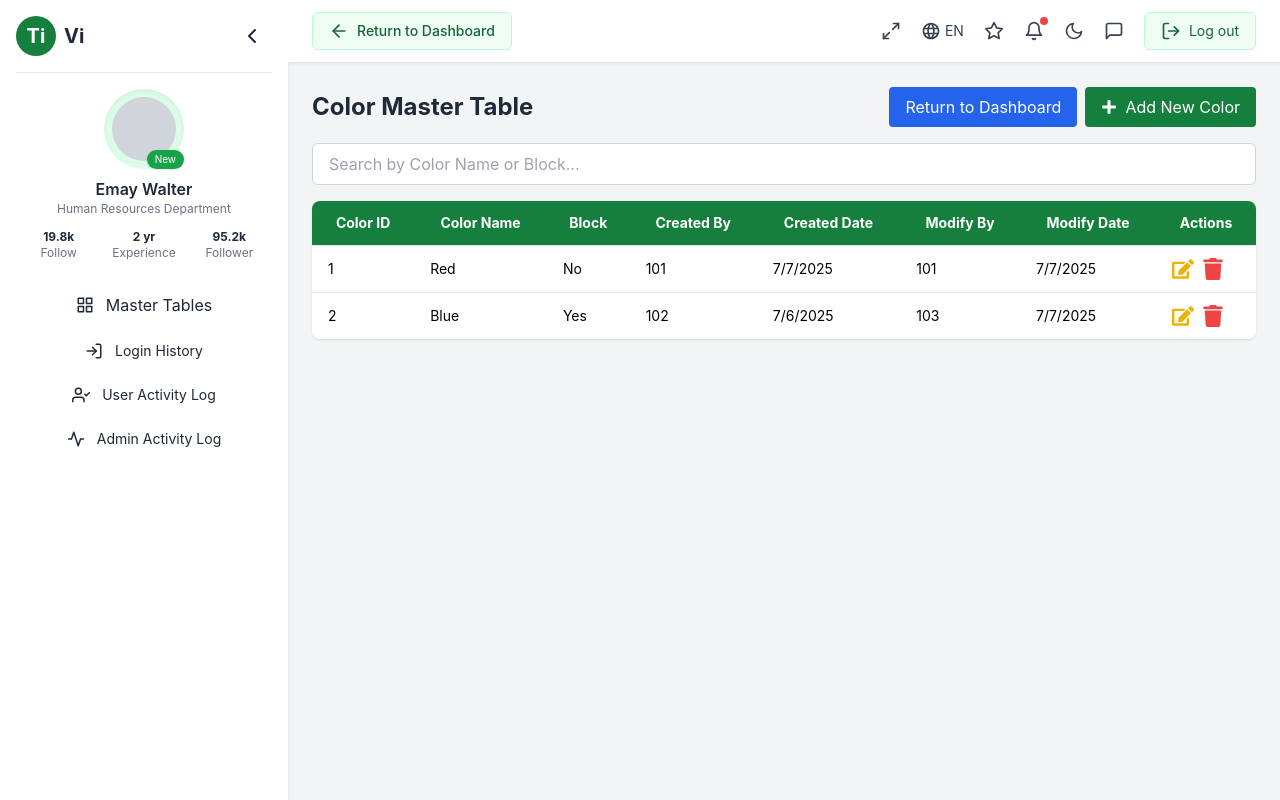
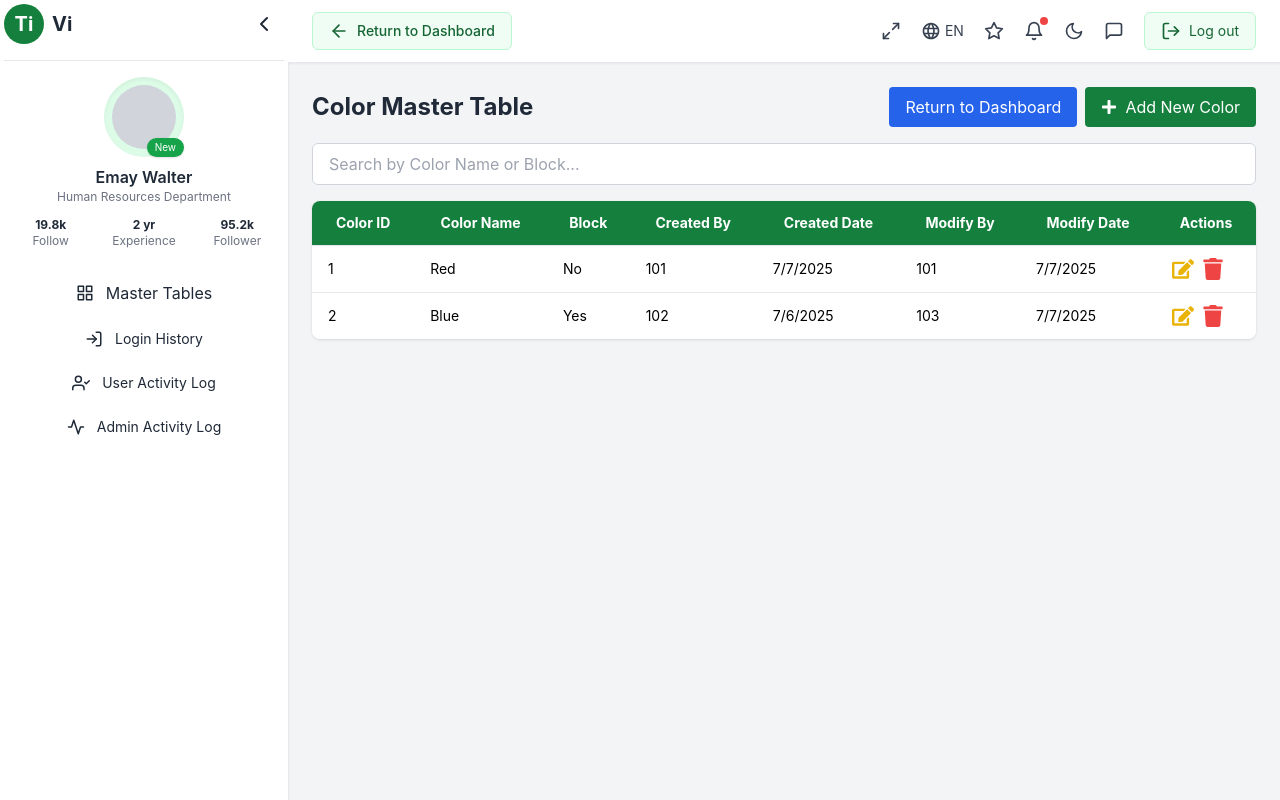
Before and after one commit to KARLE-ATHARVA/SVIK, a React (Create React App) app in the folder my-app/: page /colorMaster in a window 1280 px wide. Built offline with nearby package versions, Linux system fonts and the light colour scheme.

Commit message:
Update Sidebar.jsx

```diff
--- a/my-app/src/components/Sidebar.jsx
+++ b/my-app/src/components/Sidebar.jsx
@@ -9,7 +9,7 @@ export default function Sidebar({ darkMode }) {
   console.log('Sidebar collapsed state:', sidebarCollapsed); // Debug line
 
   return (
-    <div className={`${sidebarCollapsed ? 'w-20' : 'w-72'} bg-white dark:bg-gray-900 h-screen shadow flex flex-col p-4 transition-all duration-300 font-sans`}>
+    <div className={`${sidebarCollapsed ? 'w-20' : 'w-72'} bg-white dark:bg-gray-900 h-screen shadow flex flex-col p-1 transition-all duration-300 font-sans`}>
       <div className="flex items-center justify-between mb-4">
         <div className="flex items-center">
           <div className="w-10 h-10 bg-green-700 rounded-full flex items-center justify-center text-white text-xl font-bold">
```
